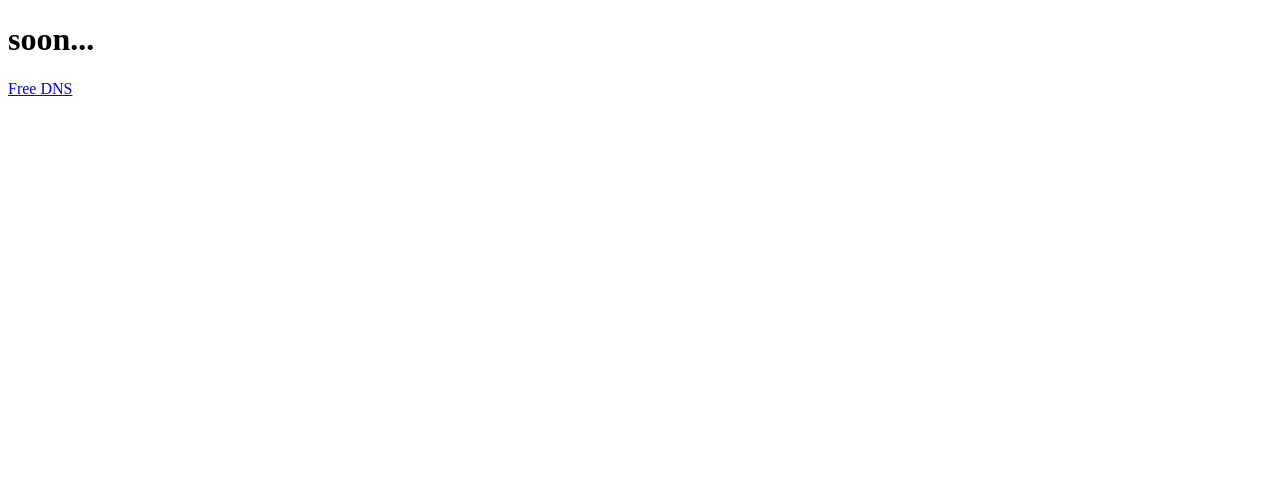
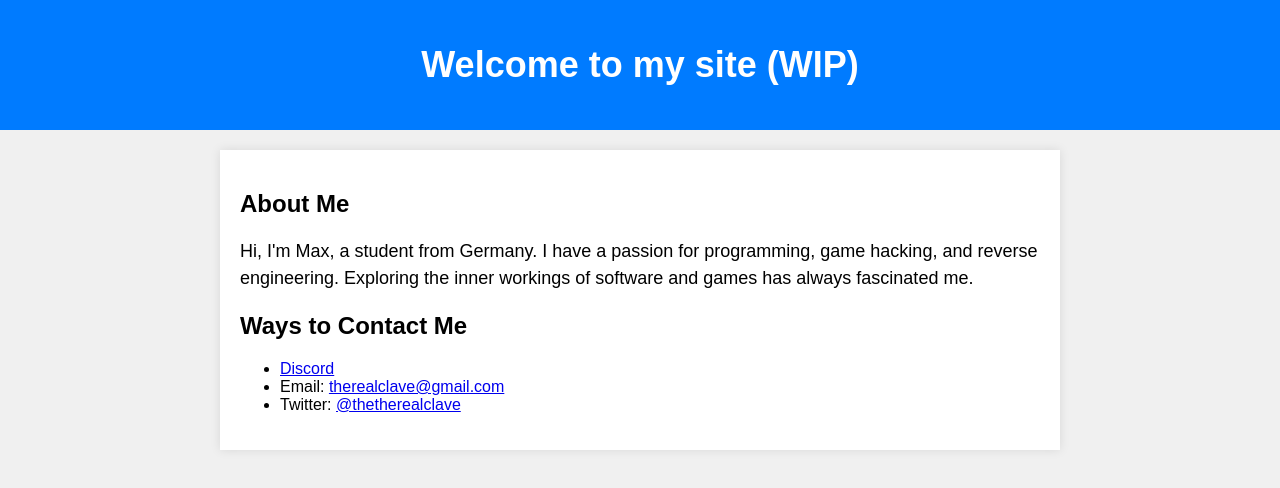
Before and after one commit to therealclave/therealclave.github.io, a plain HTML site: page index.html in a window 1280 px wide. Drawn offline with Linux system fonts and the light colour scheme.

Commit message:
updated site

```diff
--- a/index.html
+++ b/index.html
@@ -3,12 +3,52 @@
 <head>
     <meta charset="UTF-8">
     <meta name="viewport" content="width=device-width, initial-scale=1.0">
-    <title>therealclave was here</title>
+    <title>max was here</title>
+    <style>
+        body {
+            font-family: Arial, sans-serif;
+            background-color: #f0f0f0;
+            margin: 0;
+            padding: 0;
+        }
+        header {
+            background-color: #007bff;
+            color: #fff;
+            text-align: center;
+            padding: 20px;
+        }
+        h1 {
+            font-size: 36px;
+        }
+        .container {
+            max-width: 800px;
+            margin: 20px auto;
+            padding: 20px;
+            background-color: #fff;
+            box-shadow: 0 0 10px rgba(0, 0, 0, 0.1);
+        }
+        p {
+            font-size: 18px;
+            line-height: 1.5;
+        }
+    </style>
 </head>
 <body>
-    <h1>soon...</h1>
-    <footer>
-        <a href="https://freedns.afraid.org/" target="_blank">Free DNS</a>
-    </footer>
+    <header>
+        <h1>Welcome to my site (WIP)</h1>
+    </header>
+    <div class="container">
+        <h2>About Me</h2>
+        <p>
+            Hi, I'm Max, a student from Germany. I have a passion for programming, game hacking, and reverse engineering.
+            Exploring the inner workings of software and games has always fascinated me.
+        </p>
+        <h2>Ways to Contact Me</h2>
+        <ul>
+            <li><a href="https://discord.gg/W6ZFfyQt">Discord</a></li>
+            <li>Email: <a href="mailto:therealclave@gmail.com">therealclave@gmail.com</a></li>
+            <li>Twitter: <a href="https://twitter.com/thetherealclave">@thetherealclave</a></li>
+        </ul>
+    </div>
 </body>
 </html>
```
